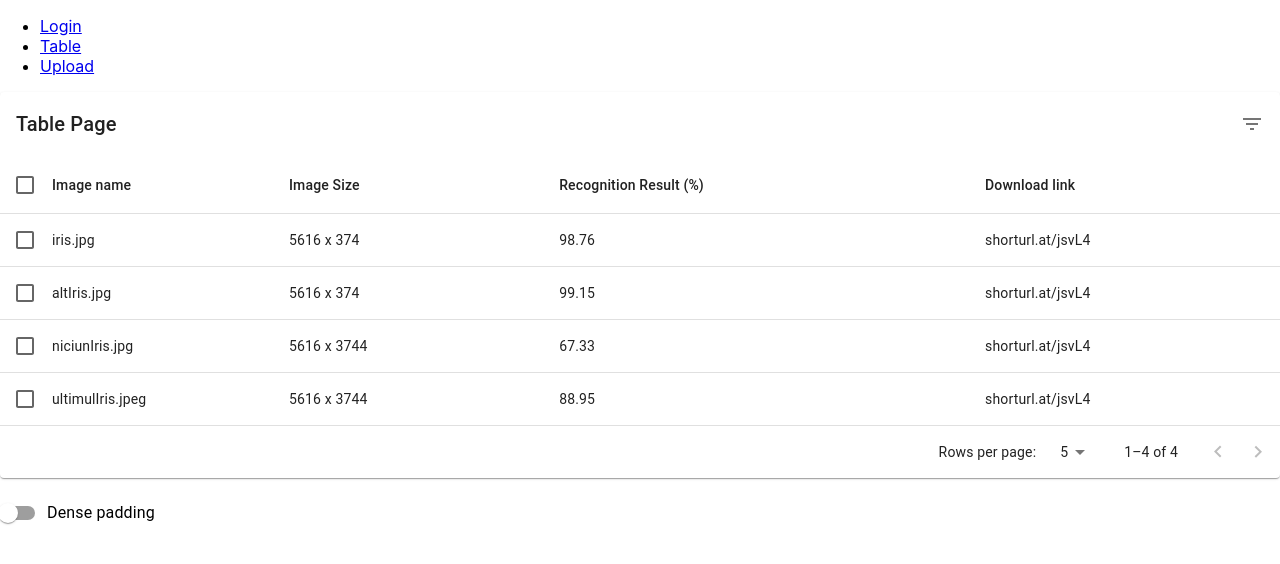
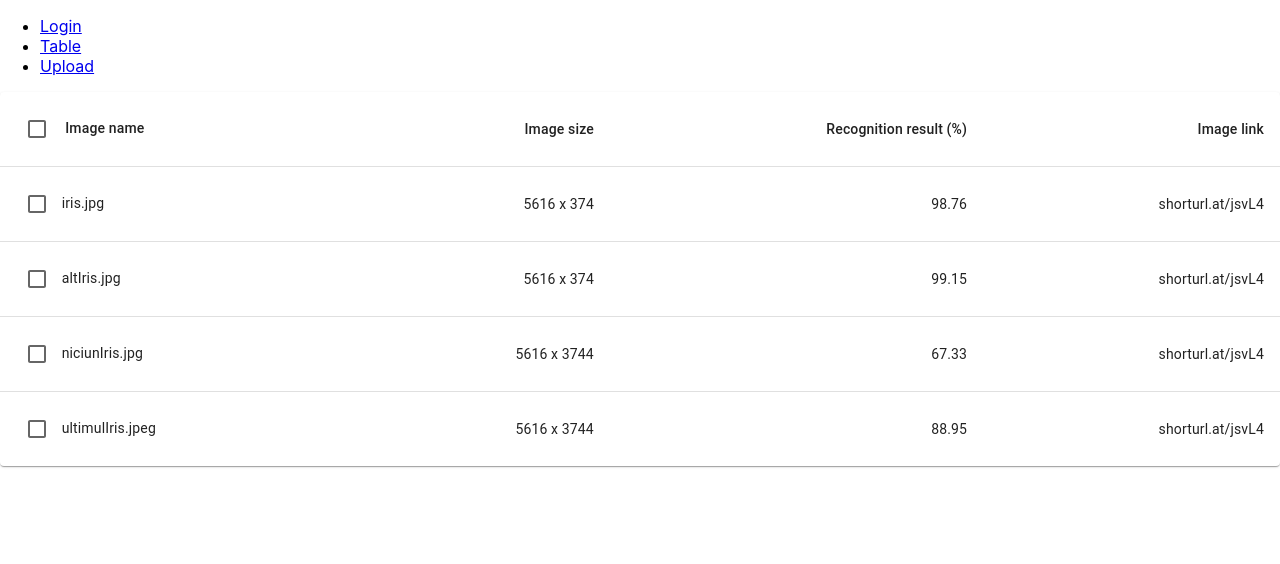
Before and after one commit to ioanamoflic/webML_frontend, a React (Create React App) app in the folder project/: page /table in a window 1280 px wide. Shown: the top 564 px of the page. Built offline with nearby package versions, Linux system fonts and the light colour scheme.

Commit message:
Table changes

```diff
--- a/project/src/Pages/TablePage.js
+++ b/project/src/Pages/TablePage.js
@@ -1,26 +1,12 @@
 import * as React from 'react';
-import PropTypes from 'prop-types';
-import { alpha } from '@mui/material/styles';
-import Box from '@mui/material/Box';
 import Table from '@mui/material/Table';
 import TableBody from '@mui/material/TableBody';
 import TableCell from '@mui/material/TableCell';
 import TableContainer from '@mui/material/TableContainer';
 import TableHead from '@mui/material/TableHead';
-import TablePagination from '@mui/material/TablePagination';
 import TableRow from '@mui/material/TableRow';
-import TableSortLabel from '@mui/material/TableSortLabel';
-import Toolbar from '@mui/material/Toolbar';
-import Typography from '@mui/material/Typography';
 import Paper from '@mui/material/Paper';
 import Checkbox from '@mui/material/Checkbox';
-import IconButton from '@mui/material/IconButton';
-import Tooltip from '@mui/material/Tooltip';
-import FormControlLabel from '@mui/material/FormControlLabel';
-import Switch from '@mui/material/Switch';
-import DeleteIcon from '@mui/icons-material/Delete';
-import FilterListIcon from '@mui/icons-material/FilterList';
-import { visuallyHidden } from '@mui/utils';
 
 function createData(name, size, result, link) {
     return {
@@ -38,188 +24,10 @@ const rows = [
     createData('ultimulIris.jpeg', '5616 x 3744', '88.95', 'shorturl.at/jsvL4'),
 ];
 
-function descendingComparator(a, b, orderBy) {
-  if (b[orderBy] < a[orderBy]) {
-    return -1;
-  }
-  if (b[orderBy] > a[orderBy]) {
-    return 1;
-  }
-  return 0;
-}
+export default function TablePage() {
+    const [selected, setSelected] = React.useState([]);
 
-function getComparator(order, orderBy) {
-  return order === 'desc'
-    ? (a, b) => descendingComparator(a, b, orderBy)
-    : (a, b) => -descendingComparator(a, b, orderBy);
-}
-
-
-function stableSort(array, comparator) {
-  const stabilizedThis = array.map((el, index) => [el, index]);
-  stabilizedThis.sort((a, b) => {
-    const order = comparator(a[0], b[0]);
-    if (order !== 0) {
-      return order;
-    }
-    return a[1] - b[1];
-  });
-  return stabilizedThis.map((el) => el[0]);
-}
-
-const headCells = [
-  {
-    id: 'name',
-    numeric: false,
-    disablePadding: true,
-    label: 'Image name',
-  },
-  {
-    id: 'size',
-    numeric: false,
-    disablePadding: false,
-    label: 'Image Size',
-  },
-  {
-    id: 'result',
-    numeric: false,
-    disablePadding: false,
-    label: 'Recognition Result (%)',
-  },
-  {
-    id: 'link',
-    numeric: false,
-    disablePadding: false,
-    label: 'Download link',
-  }
-];
-
-function EnhancedTableHead(props) {
-  const { onSelectAllClick, order, orderBy, numSelected, rowCount, onRequestSort } =
-    props;
-  const createSortHandler = (property) => (event) => {
-    onRequestSort(event, property);
-  };
-
-  return (
-    <TableHead>
-      <TableRow>
-        <TableCell padding="checkbox">
-          <Checkbox
-            color="primary"
-            indeterminate={numSelected > 0 && numSelected < rowCount}
-            checked={rowCount > 0 && numSelected === rowCount}
-            onChange={onSelectAllClick}
-            inputProps={{
-              'aria-label': 'select all images',
-            }}
-          />
-        </TableCell>
-        {headCells.map((headCell) => (
-          <TableCell
-            key={headCell.id}
-            align={headCell.numeric ? 'right' : 'left'}
-            padding={headCell.disablePadding ? 'none' : 'normal'}
-            sortDirection={orderBy === headCell.id ? order : false}
-          >
-            <TableSortLabel
-              active={orderBy === headCell.id}
-              direction={orderBy === headCell.id ? order : 'asc'}
-              onClick={createSortHandler(headCell.id)}
-            >
-              {headCell.label}
-              {orderBy === headCell.id ? (
-                <Box component="span" sx={visuallyHidden}>
-                  {order === 'desc' ? 'sorted descending' : 'sorted ascending'}
-                </Box>
-              ) : null}
-            </TableSortLabel>
-          </TableCell>
-        ))}
-      </TableRow>
-    </TableHead>
-  );
-}
-
-EnhancedTableHead.propTypes = {
-  numSelected: PropTypes.number.isRequired,
-  onRequestSort: PropTypes.func.isRequired,
-  onSelectAllClick: PropTypes.func.isRequired,
-  order: PropTypes.oneOf(['asc', 'desc']).isRequired,
-  orderBy: PropTypes.string.isRequired,
-  rowCount: PropTypes.number.isRequired,
-};
-
-const EnhancedTableToolbar = (props) => {
-  const { numSelected } = props;
-
-  return (
-    <Toolbar
-      sx={{
-        pl: { sm: 2 },
-        pr: { xs: 1, sm: 1 },
-        ...(numSelected > 0 && {
-          bgcolor: (theme) =>
-            alpha(theme.palette.primary.main, theme.palette.action.activatedOpacity),
-        }),
-      }}
-    >
-      {numSelected > 0 ? (
-        <Typography
-          sx={{ flex: '1 1 100%' }}
-          color="inherit"
-          variant="subtitle1"
-          component="div"
-        >
-          {numSelected} selected
-        </Typography>
-      ) : (
-        <Typography
-          sx={{ flex: '1 1 100%' }}
-          variant="h6"
-          id="tableTitle"
-          component="div"
-        >
-          Table Page
-        </Typography>
-      )}
-
-      {numSelected > 0 ? (
-        <Tooltip title="Delete">
-          <IconButton>
-            <DeleteIcon />
-          </IconButton>
-        </Tooltip>
-      ) : (
-        <Tooltip title="Filter list">
-          <IconButton>
-            <FilterListIcon />
-          </IconButton>
-        </Tooltip>
-      )}
-    </Toolbar>
-  );
-};
-
-EnhancedTableToolbar.propTypes = {
-  numSelected: PropTypes.number.isRequired,
-};
-
-export default function EnhancedTable() {
-  const [order, setOrder] = React.useState('asc');
-  const [orderBy, setOrderBy] = React.useState('calories');
-  const [selected, setSelected] = React.useState([]);
-  const [page, setPage] = React.useState(0);
-  const [dense, setDense] = React.useState(false);
-  const [rowsPerPage, setRowsPerPage] = React.useState(5);
-
-  const handleRequestSort = (event, property) => {
-    const isAsc = orderBy === property && order === 'asc';
-    setOrder(isAsc ? 'desc' : 'asc');
-    setOrderBy(property);
-  };
-
-  const handleSelectAllClick = (event) => {
+    const selectAllClick = (event) => {
         if (event.target.checked) {
             const newSelecteds = rows.map((n) => n.name);
             setSelected(newSelecteds);
@@ -228,7 +36,7 @@ export default function EnhancedTable() {
         setSelected([]);
     };
 
-  const handleClick = (event, name) => {
+    const selectOneClick = (event, name) => {
         const selectedIndex = selected.indexOf(name);
         let newSelected = [];
 
@@ -244,113 +52,49 @@ export default function EnhancedTable() {
             selected.slice(selectedIndex + 1),
           );
         }
-
         setSelected(newSelected);
-  };
-
-  const handleChangePage = (event, newPage) => {
-    setPage(newPage);
-  };
-
-  const handleChangeRowsPerPage = (event) => {
-    setRowsPerPage(parseInt(event.target.value, 10));
-    setPage(0);
-  };
-
-  const handleChangeDense = (event) => {
-    setDense(event.target.checked);
       };
 
     const isSelected = (name) => selected.indexOf(name) !== -1;
 
-  const emptyRows =
-    page > 0 ? Math.max(0, (1 + page) * rowsPerPage - rows.length) : 0;
-
     return (
-    <Box sx={{ width: '100%' }}>
-      <Paper sx={{ width: '100%', mb: 2 }}>
-        <EnhancedTableToolbar numSelected={selected.length} />
-        <TableContainer>
-          <Table
-            sx={{ minWidth: 750 }}
-            aria-labelledby="tableTitle"
-            size={dense ? 'small' : 'medium'}
-          >
-            <EnhancedTableHead
-              numSelected={selected.length}
-              order={order}
-              orderBy={orderBy}
-              onSelectAllClick={handleSelectAllClick}
-              onRequestSort={handleRequestSort}
-              rowCount={rows.length}
-            />
-            <TableBody>
-              {}
-              {stableSort(rows, getComparator(order, orderBy))
-                .slice(page * rowsPerPage, page * rowsPerPage + rowsPerPage)
-                .map((row, index) => {
-                  const isItemSelected = isSelected(row.name);
-                  const labelId = `enhanced-table-checkbox-${index}`;
-
-                  return (
-                    <TableRow
-                      hover
-                      onClick={(event) => handleClick(event, row.name)}
-                      role="checkbox"
-                      aria-checked={isItemSelected}
-                      tabIndex={-1}
-                      key={row.name}
-                      selected={isItemSelected}
-                    >
-                      <TableCell padding="checkbox">
+        <TableContainer component={Paper}>
+            <Table sx={{ minWidth: 650 }} aria-label="simple table">
+                <TableHead>
+                    <TableRow>
+                        <TableCell>
                             <Checkbox
                                 color="primary"
-                          checked={isItemSelected}
-                          inputProps={{
-                            'aria-labelledby': labelId,
-                          }}
-                        />
+                                onChange={(event) => selectAllClick(event)}
+                            />&nbsp;
+                            Image name
                         </TableCell>
-                      <TableCell
-                        component="th"
-                        id={labelId}
-                        scope="row"
-                        padding="none"
+                        <TableCell align="right">Image size</TableCell>
+                        <TableCell align="right">Recognition result&nbsp;(%)</TableCell>
+                        <TableCell align="right">Image link</TableCell>
+                    </TableRow>
+                </TableHead>
+                <TableBody>
+                    {rows.map((row) => (
+                        <TableRow
+                            key={row.name}
+                            sx={{ '&:last-child td, &:last-child th': { border: 0 } }}
                         >
+                            <TableCell component="th" scope="row">
+                                <Checkbox
+                                    color="primary"
+                                    checked={isSelected(row.name)}
+                                    onChange={(event) => selectOneClick(event, row.name)}
+                                />&nbsp;
                                 {row.name}
                             </TableCell>
-                      <TableCell align="middle">{row.size}</TableCell>
-                      <TableCell align="middle">{row.result}</TableCell>
-                      <TableCell align="middle">{row.link}</TableCell>
+                            <TableCell align="right">{row.size}</TableCell>
+                            <TableCell align="right">{row.result}</TableCell>
+                            <TableCell align="right">{row.link}</TableCell>
                         </TableRow>
-                  );
-                })}
-              {emptyRows > 0 && (
-                <TableRow
-                  style={{
-                    height: (dense ? 33 : 53) * emptyRows,
-                  }}
-                >
-                  <TableCell colSpan={6} />
-                </TableRow>
-              )}
+                    ))}
                 </TableBody>
             </Table>
         </TableContainer>
-        <TablePagination
-          rowsPerPageOptions={[5, 10, 25]}
-          component="div"
-          count={rows.length}
-          rowsPerPage={rowsPerPage}
-          page={page}
-          onPageChange={handleChangePage}
-          onRowsPerPageChange={handleChangeRowsPerPage}
-        />
-      </Paper>
-      <FormControlLabel
-        control={<Switch checked={dense} onChange={handleChangeDense} />}
-        label="Dense padding"
-      />
-    </Box>
     );
 }
```
Lines whose indentation alone changed are shown as unchanged.
